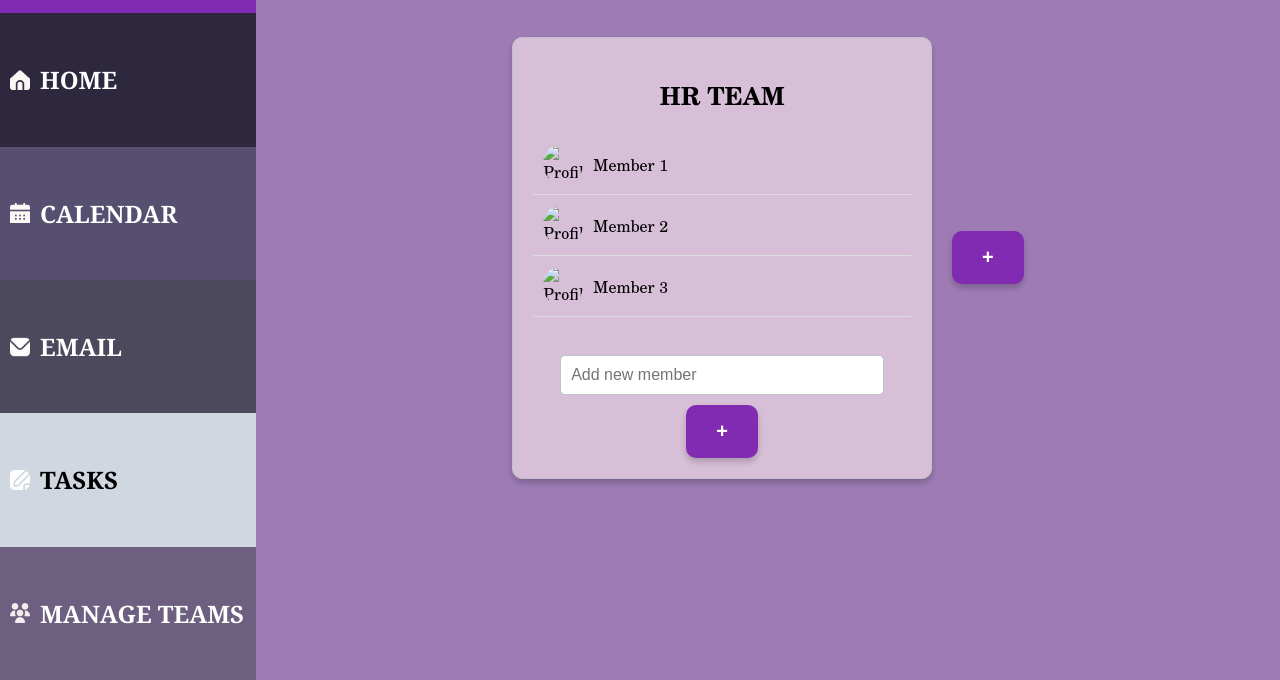
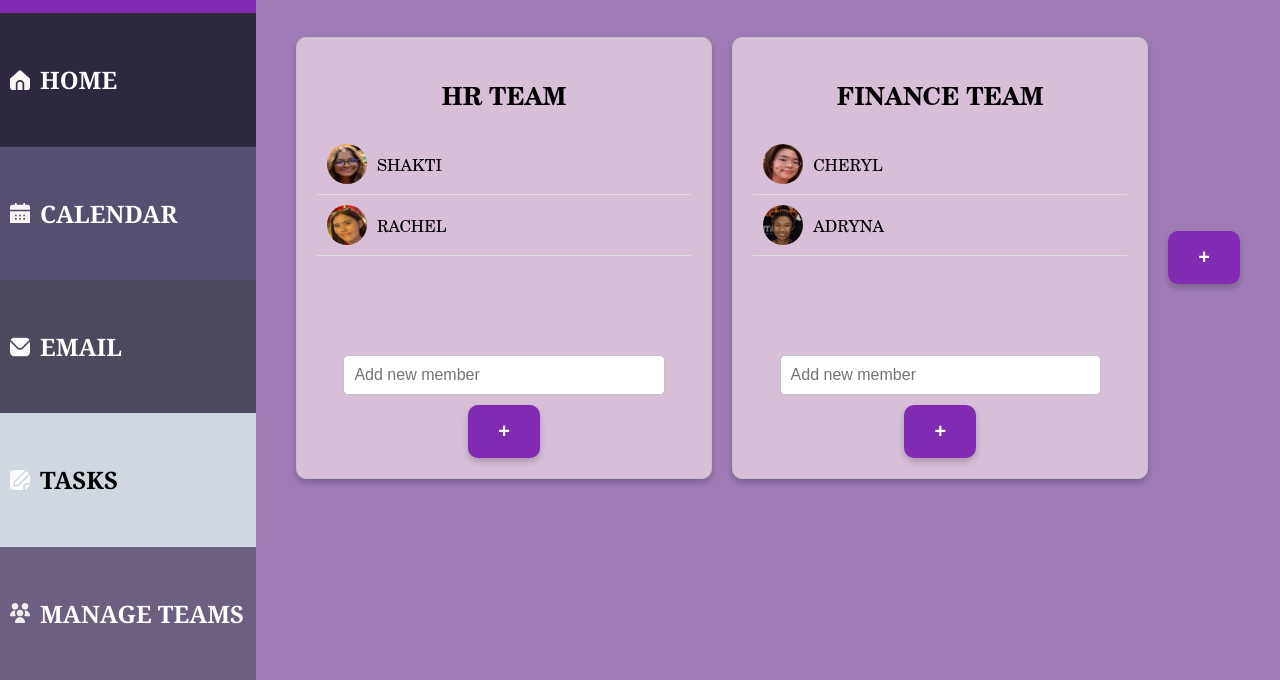
Before and after one commit to furiiouxx/wonka, a plain HTML site: page frontend/public/teams.html in a window 1280 px wide. Shown: the part 120-800 px from the top of the page. Drawn offline with Linux system fonts and the light colour scheme.

Commit message:
Added images into teams.html

```diff
--- a/frontend/public/teams.html
+++ b/frontend/public/teams.html
@@ -169,9 +169,20 @@
             <div class="widget">
                 <h2>HR TEAM</h2>
                 <div class="team-members">
-                    <div><img src="placeholder.jpg" alt="Profile Picture">Member 1</div>
-                    <div><img src="placeholder.jpg" alt="Profile Picture">Member 2</div>
-                    <div><img src="placeholder.jpg" alt="Profile Picture">Member 3</div>
+                    <div><img src="images/IMG_1274.jpeg" alt="Profile Picture">SHAKTI</div>
+                    <div><img src="images/IMG_6616.jpeg" alt="Profile Picture">RACHEL</div>
+                </div>
+                <div class="add-member">
+                    <input type="text" placeholder="Add new member">
+                    <button>+</button>
+                </div>
+            </div>
+
+            <div class="widget">
+                <h2>FINANCE TEAM</h2>
+                <div class="team-members">
+                    <div><img src="images/IMG_1275.jpeg" alt="Profile Picture">CHERYL</div>
+                    <div><img src="images/Image 16-1-25 at 8.34 PM.jpg" alt="Profile Picture">ADRYNA</div>
                 </div>
                 <div class="add-member">
                     <input type="text" placeholder="Add new member">
@@ -182,8 +193,7 @@
             <div class="dropdown-button">
                 <button>+</button>
                 <div class="dropdown-list">
-                    <div>FINANCE</div>
-                    <div>SALES</div>
+                    <div>LOGS</div>
                 </div>
             </div>
         </div>
```
Also changed, not shown: frontend/public/images/IMG_1274.jpeg (added), frontend/public/images/IMG_1275.jpeg (added), frontend/public/images/IMG_6616.jpeg (added), frontend/public/images/Image 16-1-25 at 8.34 PM.jpg (added).
